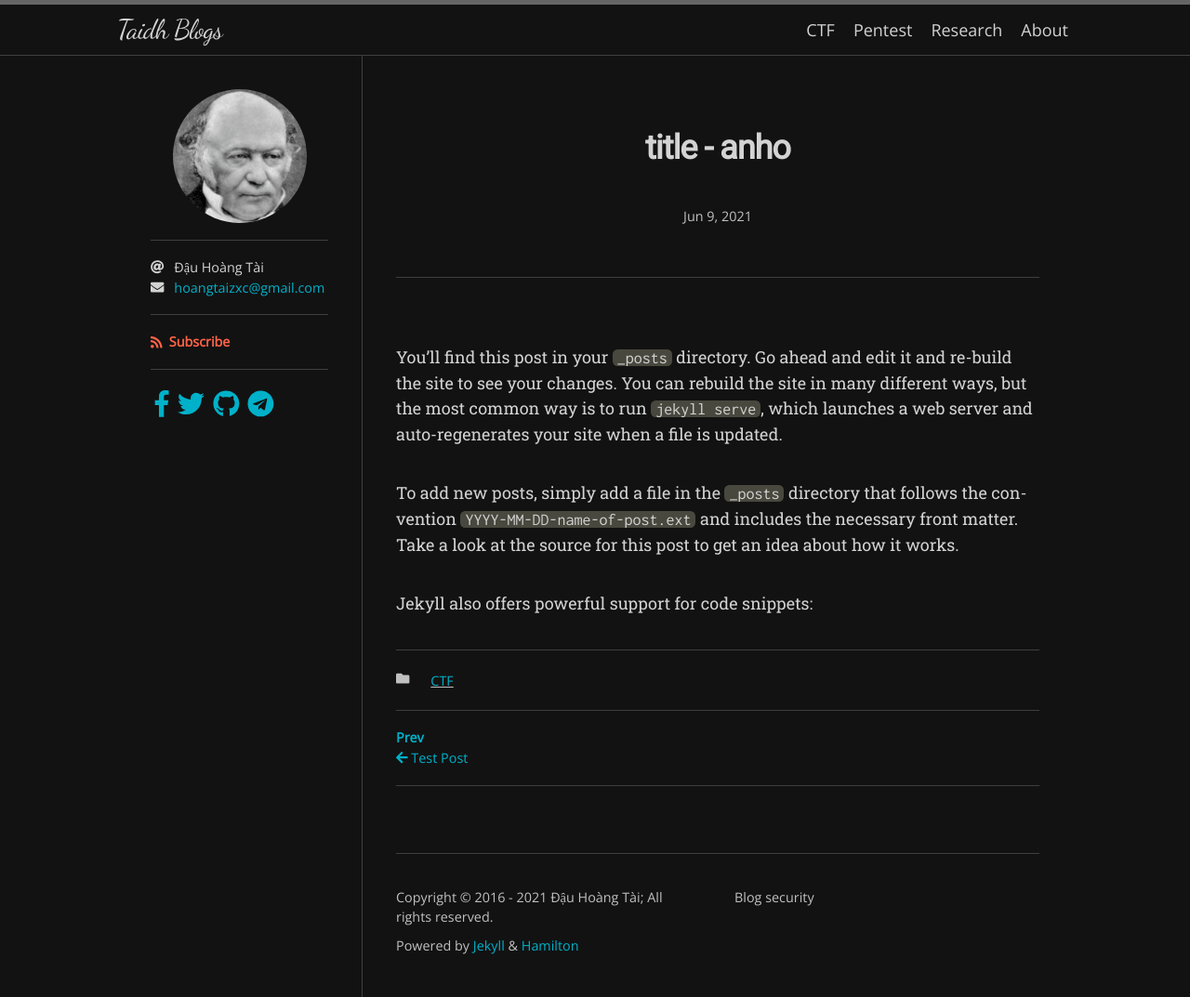
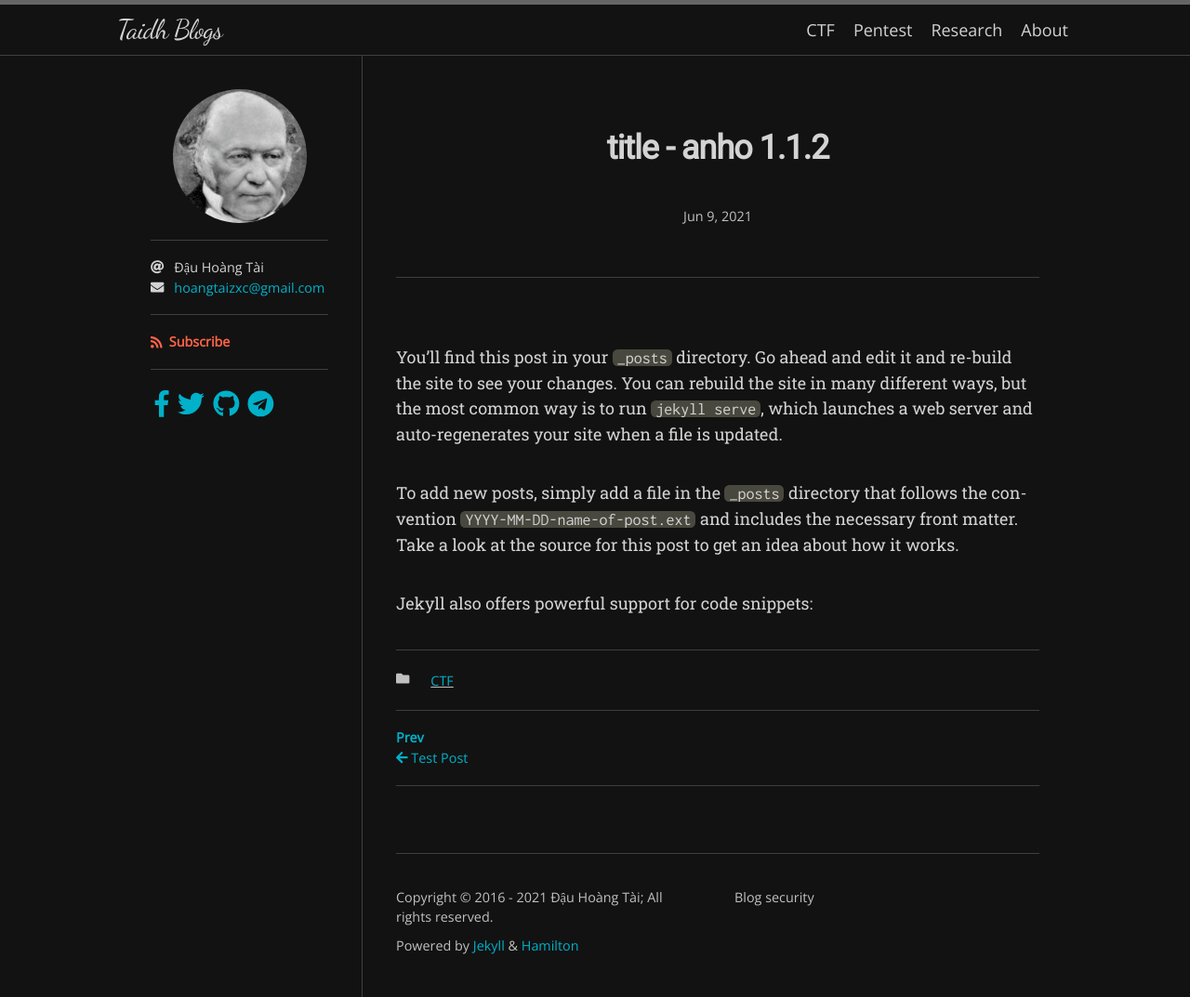
Before and after one commit to DauHoangTai/DauHoangTai.github.io, a Jekyll site: the page built from _posts/2021-06-09-test-anho.md, in a window 1280 px wide. Shown: the whole page at 93% size. Built offline with Jekyll 4.4.1, drawn with Linux system fonts in a browser that asks for light colours; nearby versions of some CDN libraries; some web fonts are replaced; our own code applies the rules of GitHub Pages for plain Markdown files.

Commit message:
anho update

```diff
--- a/_posts/2021-06-09-test-anho.md
+++ b/_posts/2021-06-09-test-anho.md
@@ -1,7 +1,7 @@
 ---
 # index: 2
 # nav_order: 2
-title: "title - anho"
+title: "title - anho 1.1.2"
 categories: "CTF"
 # permalink: /ctf/
 ---
```
